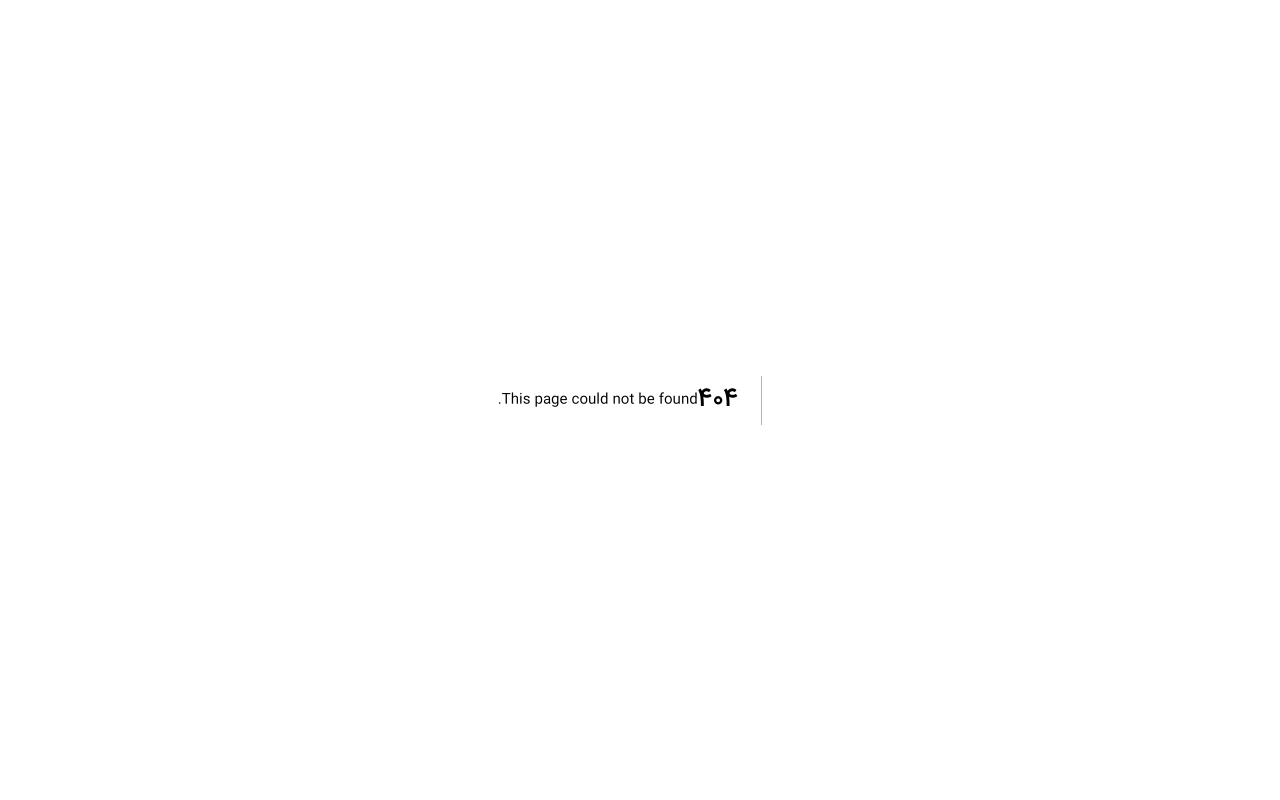
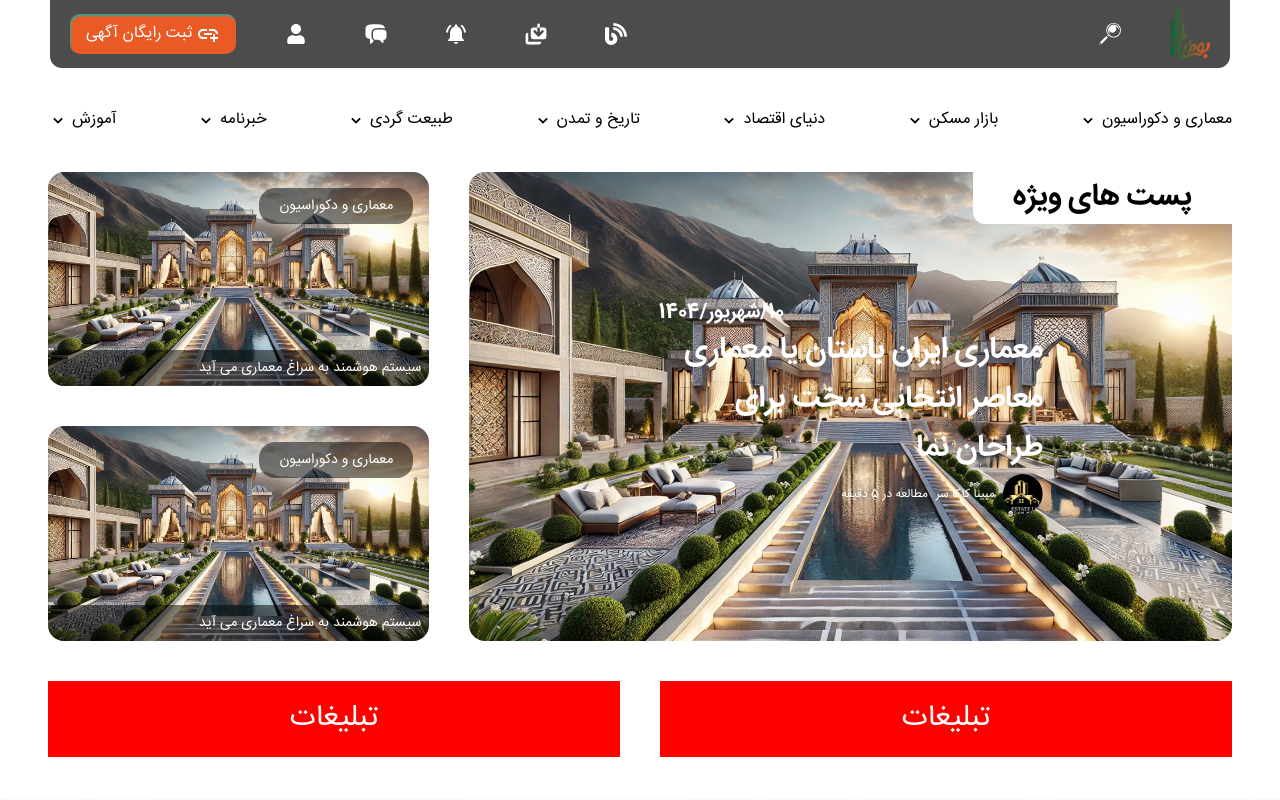
Before and after one commit to Alireza-Mashayekhy/boomobana, a Next.js app: page /blog in a window 1280 px wide. Before the commit this address had no page. Shown: the top 800 px of the page. Built offline with nearby package versions, Linux system fonts and the light colour scheme.

Commit message:
blog page

```diff
--- /dev/null
+++ b/src/app/(pages)/blog/layout.tsx
@@ -0,0 +1,11 @@
+export default function RootLayout({
+  children
+}: Readonly<{
+  children: React.ReactNode;
+}>) {
+  return (
+    <div className='flex flex-col items-center justify-center pt-[68px]'>
+      <div className='w-full max-w-[1296px] relative px-5 md:px-12'>{children}</div>
+    </div>
+  );
+}
--- /dev/null
+++ b/src/app/(pages)/blog/page.tsx
@@ -0,0 +1,13 @@
+import { Ads } from '@/components/pages/Blogs/Ads';
+import { Banner } from '@/components/pages/Blogs/Banner';
+import { Categories } from '@/components/pages/Blogs/Categories';
+
+export default function Blogs() {
+  return (
+    <div className='flex flex-col gap-10 py-10'>
+      <Categories />
+      <Banner />
+      <Ads />
+    </div>
+  );
+}
--- /dev/null
+++ b/src/components/pages/Blogs/Ads.tsx
@@ -0,0 +1,8 @@
+export const Ads = () => {
+  return (
+    <div className='grid grid-cols-2 gap-10'>
+      <div className='bg-primary-3 text-3xl text-center text-white p-5'>تبلیغات</div>
+      <div className='bg-primary-3 text-3xl text-center text-white p-5'>تبلیغات</div>
+    </div>
+  );
+};
--- /dev/null
+++ b/src/components/pages/Blogs/Banner.tsx
@@ -0,0 +1,44 @@
+import { Avatar } from 'primereact/avatar';
+
+export const Banner = () => {
+  return (
+    <div className='flex gap-10'>
+      <div className='w-2/3 relative bg-[url("/images/homeBanner.jpg")] bg-no-repeat bg-cover flex flex-col items-center justify-center rounded-2xl'>
+        <div className='absolute py-2 px-10 top-0 right-0 text-3xl font-bold bg-white rounded-bl-xl'>
+          پست های ویژه
+        </div>
+        <div className='text-white text-xl font-semibold max-w-96 w-full text-left'>10/شهریور/1404</div>
+        <div className='text-white text-3xl font-semibold max-w-96 leading-relaxed'>
+          معماری ایران باستان یا معماری معاصر انتخابی سخت برای طراحان نما{' '}
+        </div>
+        <div className='flex items-center max-w-96 w-full gap-2'>
+          <Avatar
+            image='/images/Home/agency.png'
+            shape='circle'
+            pt={{ root: { className: 'w-10 h-10' }, image: { className: 'w-full h-full object-cover' } }}
+          />
+          <div className='text-white text-xs'>مبینا کاکا سر</div>
+          <div className='text-white text-xs'>مطالعه در 5 دقیقه </div>
+        </div>
+      </div>
+      <div className='flex flex-col gap-10 w-1/3 text-white'>
+        <div className='relative rounded-2xl overflow-hidden bg-[url("/images/homeBanner.jpg")] bg-no-repeat bg-cover aspect-video w-full'>
+          <div className='absolute top-4 right-4 text-sm px-5 py-2 rounded-2xl bg-black/50'>
+            معماری و دکوراسیون
+          </div>
+          <div className='absolute w-full bottom-0 right-0 text-sm bg-black/50 p-2'>
+            سیستم هوشمند به سراغ معماری می آید
+          </div>
+        </div>
+        <div className='relative rounded-2xl overflow-hidden bg-[url("/images/homeBanner.jpg")] bg-no-repeat bg-cover aspect-video w-full'>
+          <div className='absolute top-4 right-4 text-sm px-5 py-2 rounded-2xl bg-black/50'>
+            معماری و دکوراسیون
+          </div>
+          <div className='absolute w-full bottom-0 right-0 text-sm bg-black/50 p-2'>
+            سیستم هوشمند به سراغ معماری می آید
+          </div>
+        </div>
+      </div>
+    </div>
+  );
+};
--- /dev/null
+++ b/src/components/pages/Blogs/Categories.tsx
@@ -0,0 +1,26 @@
+import { BiChevronDown } from 'react-icons/bi';
+
+const items = [
+  'معماری و دکوراسیون',
+  'بازار مسکن ',
+  'دنیای اقتصاد',
+  'تاریخ و تمدن',
+  'طبیعت گردی ',
+  'خبرنامه ',
+  'آموزش'
+];
+
+export const Categories = () => {
+  return (
+    <div className='flex justify-between gap-2'>
+      {items.map((item, index) => {
+        return (
+          <div key={`${item}-${index}`} className='flex items-center gap-1'>
+            <h4>{item}</h4>
+            <BiChevronDown size={20} />
+          </div>
+        );
+      })}
+    </div>
+  );
+};
```
